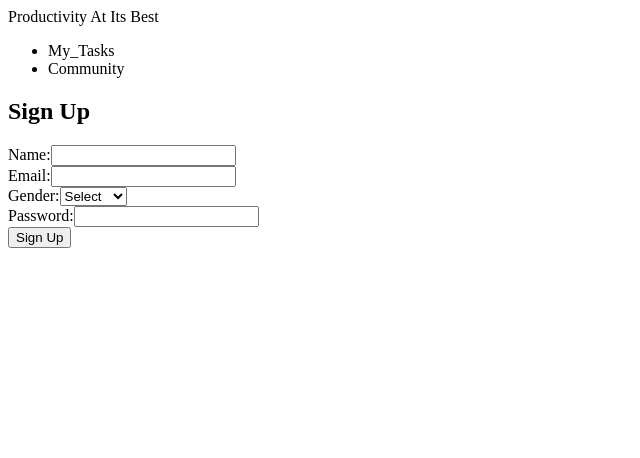
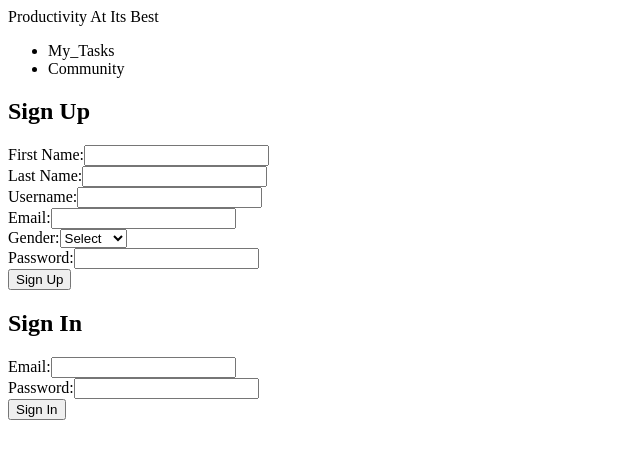
Before and after one commit to karugo-murage/Daily-planner, a React (Create React App) app: page / in a window 1280 px wide. Shown: the top 458 px of the page, without its empty margins (0-640 px from the left). Built offline with nearby package versions, Linux system fonts and the light colour scheme.

Commit message:
modify sign up form to include first, last and username

```diff
--- a/src/App.js
+++ b/src/App.js
@@ -1,4 +1,5 @@
 import Home  from './components/Home';
+import SignIn from './components/Signin';
 import Signup from './components/Signup';
 // import './assets/App.css';
 
@@ -7,6 +8,7 @@ function App() {
     <>
       <Home/>
       <Signup/>
+      <SignIn/>
     </>
   )
 
--- a/src/components/Signup.js
+++ b/src/components/Signup.js
@@ -3,7 +3,9 @@ import React, { useState } from 'react';
 function Signup() {
   // State to store user input
   const [formData, setFormData] = useState({
-    name: '',
+    firstName: '',
+    lastName: '',
+    username: '',
     email: '',
     gender: '',
     password: '',
@@ -24,7 +26,7 @@ function Signup() {
   // Handle form submission
   const handleSubmit = (e) => {
     e.preventDefault(); // Prevent page reload
-    console.log(formData); // Log the form data for now
+    console.log(formData); // Log form data for now
     setSubmitted(true); // Mark the form as submitted
   };
 
@@ -33,12 +35,36 @@ function Signup() {
       <h2>Sign Up</h2>
       <form onSubmit={handleSubmit}>
         <div>
-          <label htmlFor="name">Name:</label>
+          <label htmlFor="firstName">First Name:</label>
           <input
             type="text"
-            id="name"
-            name="name"
-            value={formData.name}
+            id="firstName"
+            name="firstName"
+            value={formData.firstName}
+            onChange={handleInputChange}
+            required
+          />
+        </div>
+
+        <div>
+          <label htmlFor="lastName">Last Name:</label>
+          <input
+            type="text"
+            id="lastName"
+            name="lastName"
+            value={formData.lastName}
+            onChange={handleInputChange}
+            required
+          />
+        </div>
+
+        <div>
+          <label htmlFor="username">Username:</label>
+          <input
+            type="text"
+            id="username"
+            name="username"
+            value={formData.username}
             onChange={handleInputChange}
             required
           />
@@ -90,7 +116,9 @@ function Signup() {
       {submitted && (
         <div className="success-message">
           <h3>Form Submitted Successfully!</h3>
-          <p>Thank you, {formData.name}. You have signed up with the email {formData.email}.</p>
+          <p>
+            Thank you, {formData.firstName} {formData.lastName}. You have signed up with the username "{formData.username}" and the email {formData.email}.
+          </p>
         </div>
       )}
     </div>
```
